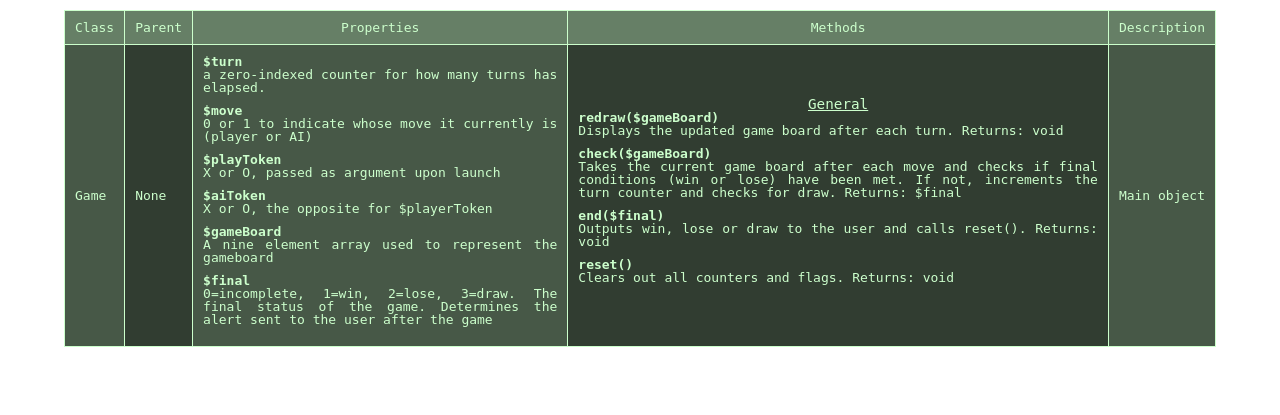
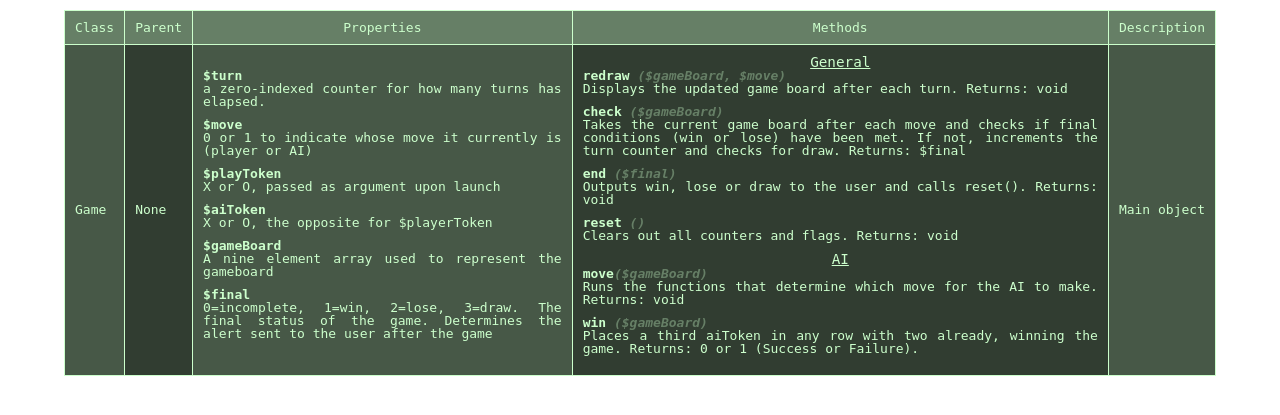
Before and after one commit to DaJoker29/tic-tac-toe, a PHP site: page /ipo.php in a window 1280 px wide. Shown: the top 415 px of the page. Run offline with PHP 8.4, Linux system fonts and the light colour scheme.

Commit message:
Added some AI methods to IPO

```diff
--- a/ipo.php
+++ b/ipo.php
@@ -26,10 +26,13 @@
                 </td>
                 <td>
                     <p>General</p>
-                    <dt>redraw($gameBoard)</dt><dd>Displays the updated game board after each turn. Returns: void</dd>
-                    <dt>check($gameBoard)</dt><dd>Takes the current game board after each move and checks if final conditions (win or lose) have been met. If not, increments the turn counter and checks for draw. Returns: $final </dd>
-                    <dt>end($final)</dt><dd>Outputs win, lose or draw to the user and calls reset(). Returns: void</dd>
-                    <dt>reset()</dt><dd>Clears out all counters and flags. Returns: void</dd>
+                    <dt>redraw <span class="args">($gameBoard, $move)</span></dt><dd>Displays the updated game board after each turn. Returns: void</dd>
+                    <dt>check <span class="args">($gameBoard)</span></dt><dd>Takes the current game board after each move and checks if final conditions (win or lose) have been met. If not, increments the turn counter and checks for draw. Returns: $final </dd>
+                    <dt>end <span class="args">($final)</span></dt><dd>Outputs win, lose or draw to the user and calls reset(). Returns: void</dd>
+                    <dt>reset <span class="args">()</span></dt><dd>Clears out all counters and flags. Returns: void</dd>
+                    <p>AI</p>
+                    <dt>move<span class="args">($gameBoard)</span></dt><dd>Runs the functions that determine which move for the AI to make. Returns: void</dd>
+                    <dt>win <span class="args">($gameBoard)</span></dt><dd>Places a third aiToken in any row with two already, winning the game. Returns: 0 or 1 (Success or Failure).</dd>
                 </td>
                 <td>Main object</td>
             </tr>
--- a/stylesheets/ipo.css
+++ b/stylesheets/ipo.css
@@ -98,17 +98,22 @@
 table td dt {
   font-weight: bold;
 }
-/* line 35, ../sass/ipo.scss */
+/* line 33, ../sass/ipo.scss */
+table td dt .args {
+  font-style: italic;
+  color: #667f66;
+}
+/* line 39, ../sass/ipo.scss */
 table td dd {
   padding-bottom: 10px;
 }
-/* line 39, ../sass/ipo.scss */
+/* line 43, ../sass/ipo.scss */
 table td p {
   text-align: center;
   text-decoration: underline;
   font-size: 1.1em;
 }
-/* line 49, ../sass/ipo.scss */
+/* line 53, ../sass/ipo.scss */
 table th {
   background-color: #667f66;
 }
```
